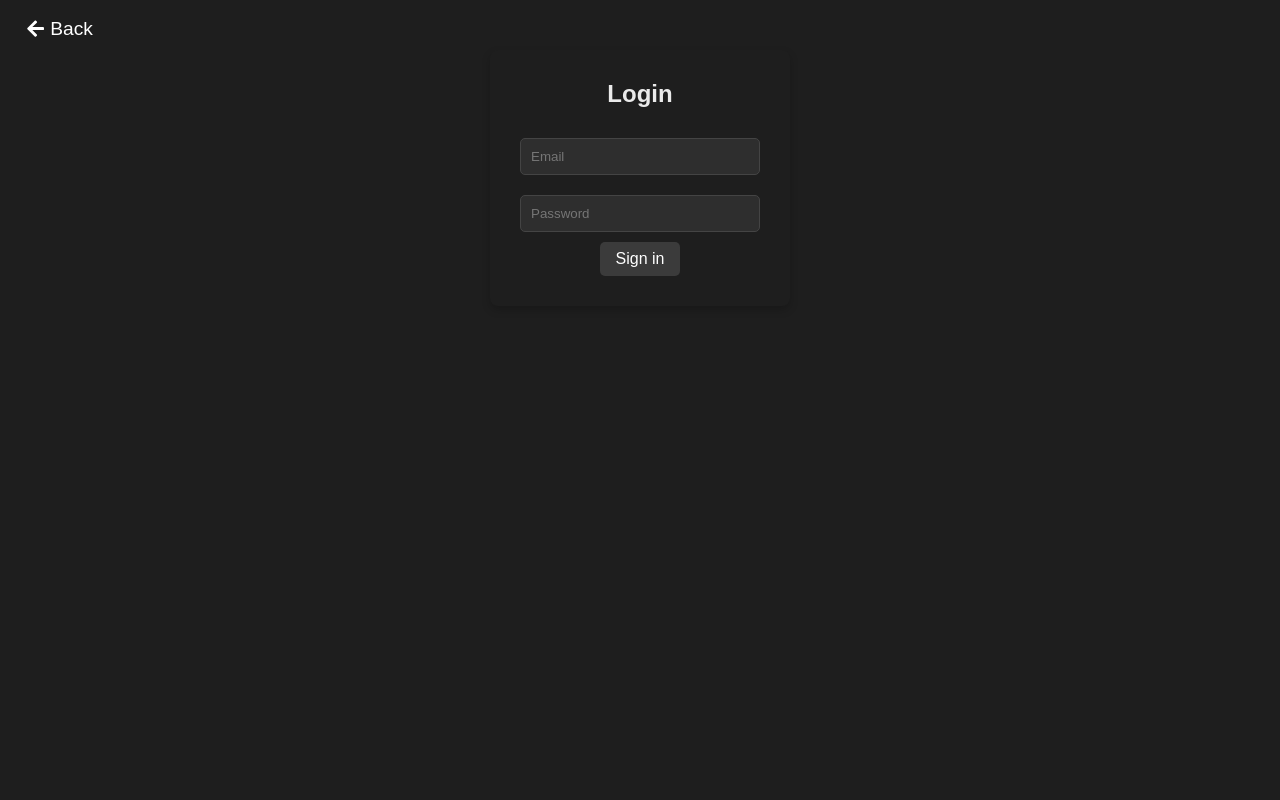
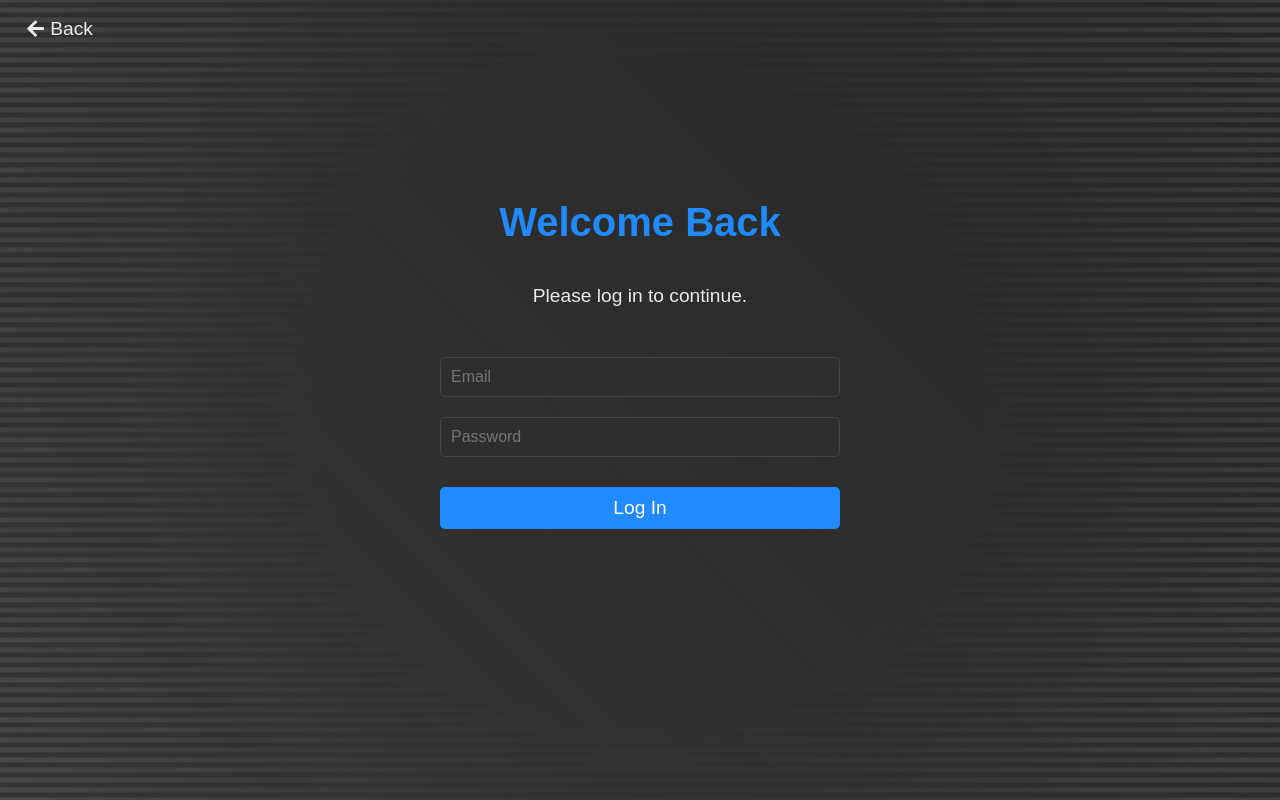
Before and after one commit to SeolJinn/SSD_Project, a React (Create React App) app in the folder ssd_project/: page /login in a window 1280 px wide. Built offline with nearby package versions, Linux system fonts and the light colour scheme.

Commit message:
Login page updated. Removed unnecessary files

```diff
--- a/ssd_project/src/App.css
+++ /dev/null
@@ -1,17 +0,0 @@
-.landing-page {
-  text-align: center;
-  padding-top: 50px;
-}
-
-.login-box {
-  border: 1px solid #ccc;
-  padding: 20px;
-  background-color: #f9f9f9;
-}
-
-input {
-  display: block;
-  margin-bottom: 10px;
-  padding: 8px;
-  width: 100%;
-}
--- a/ssd_project/src/components/Login.js
+++ b/ssd_project/src/components/Login.js
@@ -2,14 +2,15 @@ import React, { useState } from 'react';
 import { useNavigate } from 'react-router-dom';
 import { auth } from './firebase-config';
 import { signInWithEmailAndPassword, sendPasswordResetEmail } from 'firebase/auth';
-import StyledButton from '../styles/StyledButton';
 import { FaArrowLeft } from 'react-icons/fa';
 import {
   LoginContainer,
-  FormContainer,
+  WavyLines,
   BackButton,
   Title,
+  WelcomeMessage,
   Input,
+  Button,
   Message
 } from '../styles/LoginStyles';
 
@@ -56,11 +57,10 @@ const Login = () => {
 
   return (
     <LoginContainer>
-      <BackButton onClick={() => navigate('/')}>
-        <FaArrowLeft /> Back
-      </BackButton>
-      <FormContainer>
-        <Title>Login</Title>
+      <WavyLines />
+      <BackButton onClick={() => navigate('/')}> <FaArrowLeft /> Back </BackButton>
+      <Title>Welcome Back</Title>
+      <WelcomeMessage>Please log in to continue.</WelcomeMessage>
       <Input
         type="email"
         value={email}
@@ -73,22 +73,21 @@ const Login = () => {
         onChange={(e) => setPassword(e.target.value)}
         placeholder="Password"
       />
-        <StyledButton onClick={emailSignIn}>Sign in</StyledButton>
+      <Button onClick={emailSignIn}>Log In</Button>
 
       {error && <Message>{error}</Message>}
 
       {showForgotPassword && (
         <Message>
-            Forgot password? <StyledButton onClick={resetPassword}>Click here to reset</StyledButton>
+          Forgot password? <Button onClick={resetPassword}>Click here to reset</Button>
         </Message>
       )}
 
       {showRegisterPrompt && (
         <Message>
-            Don't have an account? <StyledButton onClick={() => navigate('/register')}>Register now</StyledButton>
+          Don\'t have an account? <Button onClick={() => navigate('/register')}>Register now</Button>
         </Message>
       )}
-      </FormContainer>
     </LoginContainer>
   );
 };
--- a/ssd_project/src/index.js
+++ b/ssd_project/src/index.js
@@ -2,7 +2,6 @@ import React from 'react';
 import ReactDOM from 'react-dom/client';
 import './index.css';
 import App from './components/App';
-import reportWebVitals from './reportWebVitals';
 
 const root = ReactDOM.createRoot(document.getElementById('root'));
 root.render(
@@ -10,8 +9,3 @@ root.render(
     <App />
   </React.StrictMode>
 );
-
-// If you want to start measuring performance in your app, pass a function
-// to log results (for example: reportWebVitals(console.log))
-// or send to an analytics endpoint. Learn more: https://bit.ly/CRA-vitals
-reportWebVitals();
--- a/ssd_project/src/reportWebVitals.js
+++ /dev/null
@@ -1,13 +0,0 @@
-const reportWebVitals = onPerfEntry => {
-  if (onPerfEntry && onPerfEntry instanceof Function) {
-    import('web-vitals').then(({ getCLS, getFID, getFCP, getLCP, getTTFB }) => {
-      getCLS(onPerfEntry);
-      getFID(onPerfEntry);
-      getFCP(onPerfEntry);
-      getLCP(onPerfEntry);
-      getTTFB(onPerfEntry);
-    });
-  }
-};
-
-export default reportWebVitals;
--- a/ssd_project/src/styles/GlobalStyles.js
+++ b/ssd_project/src/styles/GlobalStyles.js
@@ -7,7 +7,7 @@ export const GlobalStyles = createGlobalStyle`
     box-sizing: border-box;
   }
   body {
-    background-color: ${({ theme }) => theme.colors.background};
+    background: linear-gradient(45deg, #1E1E1E, #2C2C2C);
     color: ${({ theme }) => theme.colors.text};
     font-family: 'Arial', sans-serif;
   }
@@ -19,6 +19,11 @@ export const GlobalStyles = createGlobalStyle`
     cursor: pointer;
     color: ${({ theme }) => theme.colors.buttonText};
     background-color: ${({ theme }) => theme.colors.buttonBackground};
+    transition: box-shadow 0.3s ease;
+
+    &:hover {
+      box-shadow: 0 0 15px ${({ theme }) => theme.colors.accent};
+    }
   }
   input {
     padding: 0.5rem;
@@ -27,6 +32,7 @@ export const GlobalStyles = createGlobalStyle`
     color: ${({ theme }) => theme.colors.text};
     border-radius: 5px;
     width: 100%;
+    font-size: 1rem;
   }
 `;
 
@@ -34,10 +40,10 @@ export const theme = {
   colors: {
     background: '#1E1E1E',
     text: '#EAEAEA',
-    buttonBackground: '#3B3B3B',
+    buttonBackground: '#218AFF',
     buttonText: '#FFFFFF',
     inputBackground: '#2E2E2E',
     border: '#444',
-    accent: '#00ADB5'
+    accent: '#218AFF'
   }
 };
--- a/ssd_project/src/styles/LoginStyles.js
+++ b/ssd_project/src/styles/LoginStyles.js
@@ -1,4 +1,25 @@
-import styled from 'styled-components';
+import styled, { keyframes } from 'styled-components';
+
+export const waveAnimation = keyframes`
+  0% {
+    background-position: 0 0;
+  }
+  100% {
+    background-position: 100% 100%;
+  }
+`;
+
+export const glowEffect = keyframes`
+  0% {
+    box-shadow: 0 0 5px rgba(0, 0, 0, 0);
+  }
+  50% {
+    box-shadow: 0 0 15px rgba(33, 138, 255, 0.5);
+  }
+  100% {
+    box-shadow: 0 0 5px rgba(0, 0, 0, 0);
+  }
+`;
 
 export const LoginContainer = styled.div`
   display: flex;
@@ -7,17 +28,30 @@ export const LoginContainer = styled.div`
   text-align: center;
   padding: 50px;
   color: ${({ theme }) => theme.colors.text};
-  background-color: ${({ theme }) => theme.colors.background};
+  background: linear-gradient(45deg, rgba(255, 255, 255, 0.1), rgba(0, 0, 0, 0.1));
+  backdrop-filter: blur(10px);
   min-height: 100vh;
   position: relative;
+  overflow: hidden;
 `;
 
-export const FormContainer = styled.div`
-  background-color: ${({ theme }) => theme.colors.background};
-  padding: 30px;
-  border-radius: 8px;
-  box-shadow: 0 4px 8px rgba(0, 0, 0, 0.2);
-  width: 300px;
+export const WavyLines = styled.div`
+  position: absolute;
+  width: 100%;
+  height: 100%;
+  top: 0;
+  left: 0;
+  background: repeating-linear-gradient(
+    0deg,
+    rgba(255, 255, 255, 0.1) 0px,
+    rgba(255, 255, 255, 0.1) 5px,
+    transparent 5px,
+    transparent 10px
+  );
+  background-size: 100% 20px;
+  mask-image: radial-gradient(circle, transparent 40%, black 100%);
+  animation: ${waveAnimation} 6s linear infinite;
+  pointer-events: none;
 `;
 
 export const BackButton = styled.button`
@@ -26,7 +60,7 @@ export const BackButton = styled.button`
   left: 10px;
   background: none;
   border: none;
-  color: ${({ theme }) => theme.colors.buttonText};
+  color: ${({ theme }) => theme.colors.text};
   font-size: 1.2rem;
   cursor: pointer;
   display: flex;
@@ -38,12 +72,23 @@ export const BackButton = styled.button`
   }
 `;
 
-export const Title = styled.h2`
-  margin-bottom: 20px;
+export const Title = styled.h1`
+  font-size: 2.5rem;
+  font-weight: bold;
+  color: #218aff;
+  margin-top: 150px;
+  margin-bottom: 40px;
+`;
+
+export const WelcomeMessage = styled.p`
+  font-size: 1.2rem;
+  color: ${({ theme }) => theme.colors.textSecondary};
+  margin-bottom: 40px;
 `;
 
 export const Input = styled.input`
   width: 100%;
+  max-width: 400px;
   padding: 10px;
   margin: 10px 0;
   border-radius: 5px;
@@ -52,6 +97,28 @@ export const Input = styled.input`
   color: ${({ theme }) => theme.colors.text};
 `;
 
+export const Button = styled.button`
+  width: 100%;
+  max-width: 400px;
+  padding: 10px;
+  margin: 20px 0;
+  background-color: #218aff;
+  color: white;
+  border: none;
+  border-radius: 5px;
+  font-size: 1.2rem;
+  cursor: pointer;
+  transition: box-shadow 0.3s ease;
+
+  &:hover {
+    animation: ${glowEffect} 1.5s infinite;
+  }
+
+  &:focus {
+    outline: none;
+  }
+`;
+
 export const Message = styled.p`
   color: ${({ success }) => (success ? 'green' : 'red')};
   margin-top: 15px;
```
Also changed, not shown: ssd_project/src/setupTests.js (deleted, +0 -5 lines), 1 other file (tests, documents, lock files or other folders). Lines whose indentation alone changed are shown as unchanged.
